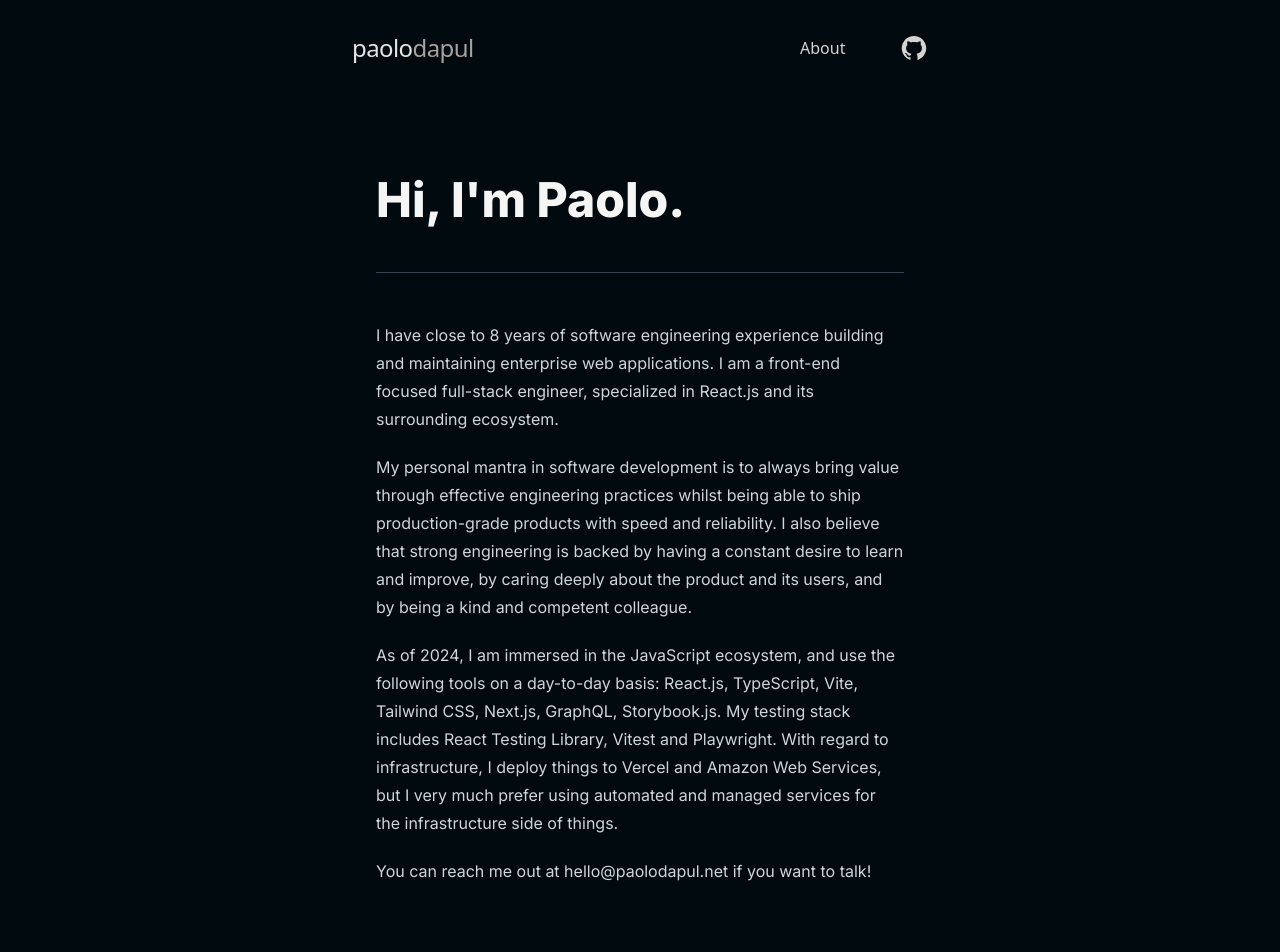
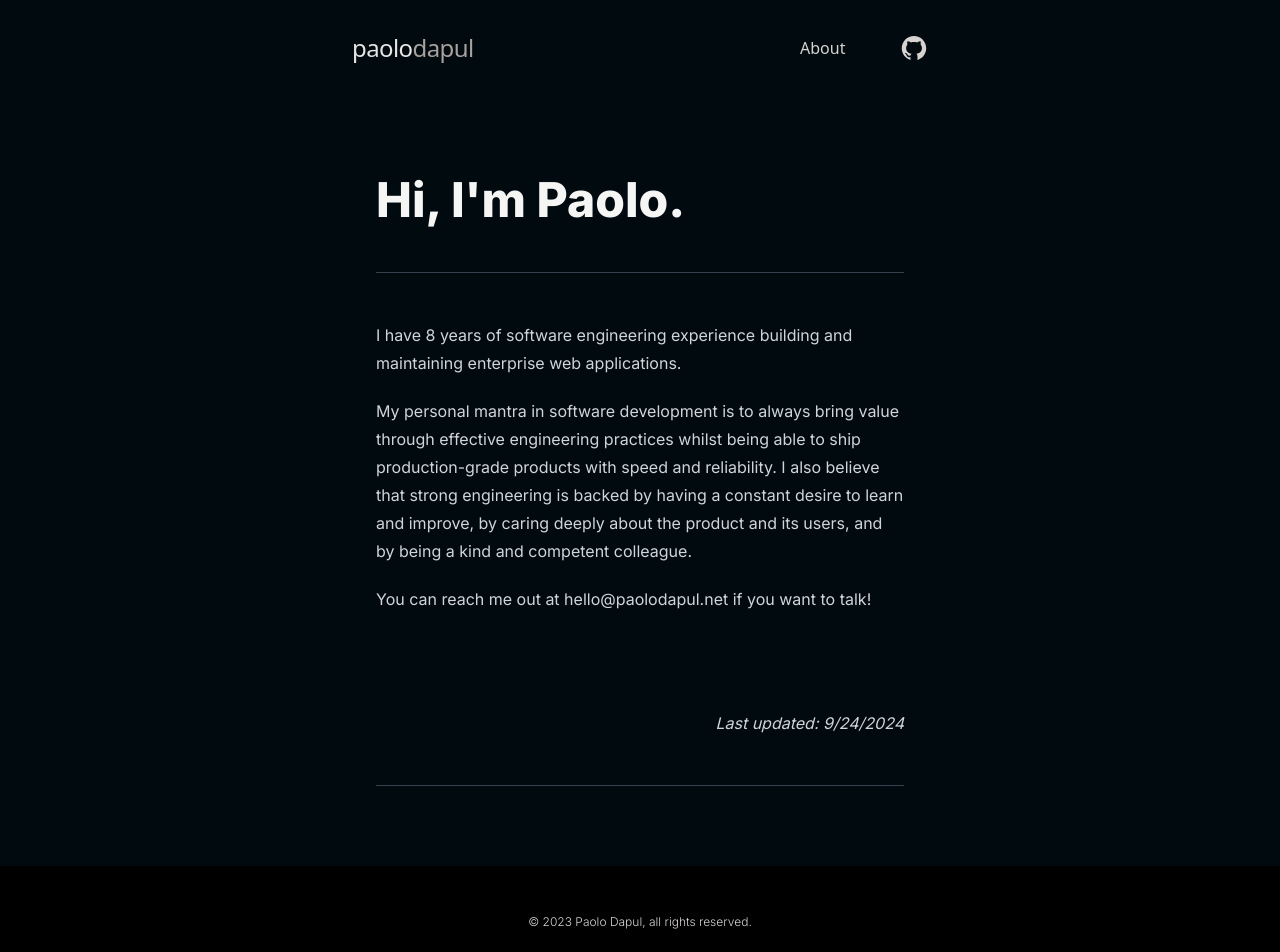
Before and after one commit to paolodapul/paolodapuldotnet, a Next.js app: page /about in a window 1280 px wide. Shown: the top 952 px of the page. Built offline with nearby package versions, Linux system fonts and the light colour scheme.

Commit message:
update about page

```diff
--- a/pages/about.tsx
+++ b/pages/about.tsx
@@ -5,19 +5,14 @@ export default function About() {
     <div className="prose prose-invert mx-auto w-11/12">
       <h1 className="text-5xl text-stone-100">{`Hi, I'm Paolo.`}</h1>
       <hr />
-      <p>{`I have close to 8 years of software engineering experience building and maintaining enterprise web applications. I am a front-end focused full-stack engineer, specialized in React.js and its surrounding ecosystem.`}</p>
-      <p>{`
-      My personal mantra in software development is to always bring value through effective engineering practices whilst being able to ship production-grade products with speed and reliability. I also believe that strong engineering is backed by having a constant desire to learn and improve, by caring deeply about the product and its users, and by being a kind and competent colleague.
+      <p>{`I have 8 years of software engineering experience building and maintaining enterprise web applications.
       `}</p>
-      <p>
-        {`
-        As of 2024, I am immersed in the JavaScript ecosystem, and use the following tools on a day-to-day basis: React.js, TypeScript, Vite, Tailwind CSS, Next.js, GraphQL, Storybook.js. My testing stack includes React Testing Library, Vitest and Playwright. With regard to infrastructure, I deploy things to Vercel and Amazon Web Services, but I very much prefer using automated and managed services for the infrastructure side of things.
-        `}
-      </p>
+      <p>{`My personal mantra in software development is to always bring value through effective engineering practices whilst being able to ship production-grade products with speed and reliability. I also believe that strong engineering is backed by having a constant desire to learn and improve, by caring deeply about the product and its users, and by being a kind and competent colleague.
+      `}</p>
       <p>{`You can reach me out at hello@paolodapul.net if you want to talk!`}</p>
       <div className="text-right mt-24">
         <em>
-          Last updated: {new Date('07/16/2024').toLocaleDateString('en-PH')}
+          Last updated: {new Date('09/24/2024').toLocaleDateString('en-PH')}
         </em>
       </div>
       <hr />
```
